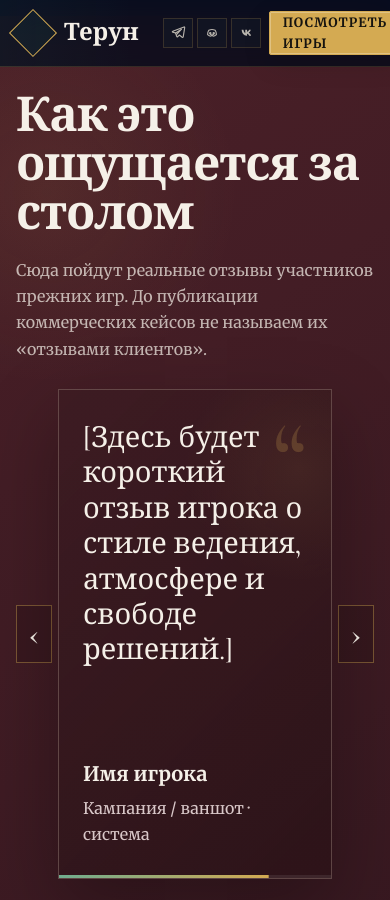
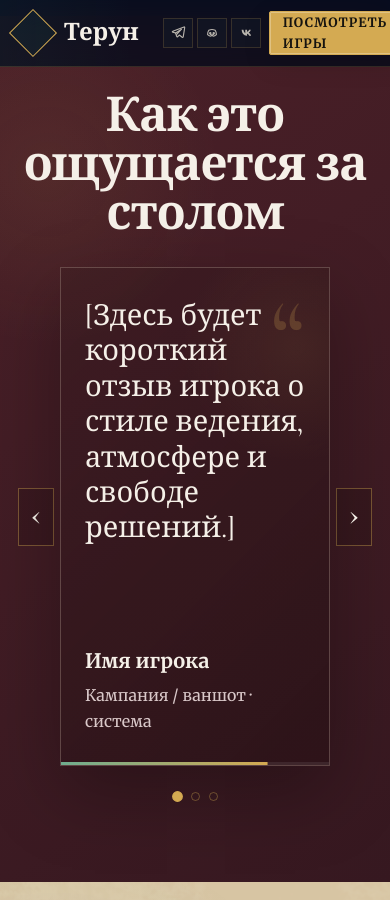
Before and after one commit to BrotherTerun/TerunPfolio, a Jekyll site: the page built from gm/index.md, in a window 390 px wide and 900 px high, scrolled down 7049 px. Built offline with Jekyll 4.4.1, drawn with Linux system fonts in a browser that asks for light colours; some web fonts are replaced; some of the changed lines change nothing that is shown.

Commit message:
Polish GM review carousel layout

```diff
--- a/gm/index.md
+++ b/gm/index.md
@@ -220,10 +220,20 @@
      ========================================================= */
   .gm-review-carousel__shell {
     position: relative;
+    width: min(calc(100% - 64px), 1540px);
+    max-width: 1540px;
   }
 
   .gm-review-carousel__heading {
-    margin-bottom: clamp(20px, 3dvh, 34px);
+    display: block;
+    max-width: none;
+    margin: 0 auto clamp(24px, 3.2dvh, 38px);
+    text-align: center;
+  }
+
+  .gm-review-carousel__heading h2 {
+    max-width: none;
+    margin-inline: auto;
   }
 
   .gm-review-carousel__stage {
@@ -231,7 +241,7 @@
     display: grid;
     grid-template-columns: auto minmax(0, 1fr) auto;
     align-items: center;
-    gap: clamp(12px, 1.8vw, 24px);
+    gap: clamp(14px, 1.5vw, 22px);
   }
 
   .gm-review-carousel__viewport {
@@ -268,8 +278,8 @@
     flex: 0 0 100%;
     width: 100%;
     min-width: 100%;
-    min-height: clamp(320px, 44dvh, 470px);
-    padding: clamp(34px, 4vw, 66px);
+    min-height: clamp(430px, 54dvh, 560px);
+    padding: clamp(48px, 4.6vw, 78px);
     border: 0;
     background:
       radial-gradient(circle at 88% 16%, var(--gm-gold-a08), var(--gm-transparent) 24%),
@@ -289,9 +299,9 @@
   }
 
   .gm-review-slide > p {
-    max-width: 980px;
-    margin-bottom: clamp(36px, 6dvh, 74px);
-    font-size: clamp(1.65rem, min(2.35vw, 4dvh), 2.45rem);
+    max-width: 1120px;
+    margin-bottom: clamp(42px, 7dvh, 82px);
+    font-size: clamp(1.75rem, min(2.55vw, 4.2dvh), 2.7rem);
   }
 
   .gm-review-slide footer {
@@ -313,12 +323,22 @@
     color: var(--gm-text);
     font-family: var(--gm-font-display);
     font-size: clamp(2rem, 3vw, 3rem);
+    line-height: 1;
     cursor: pointer;
     transition:
       border-color .2s ease,
       color .2s ease,
       background-color .2s ease,
       transform .2s ease;
+  }
+
+  .gm-review-carousel__button > span {
+    width: 100%;
+    height: 100%;
+    display: grid;
+    place-items: center;
+    line-height: 1;
+    transform: translateY(-0.08em);
   }
 
   .gm-review-carousel__button:hover,
@@ -393,26 +413,24 @@
   }
 
   @media (max-width: 960px) {
+    .gm-review-carousel__shell {
+      width: min(calc(100% - 36px), var(--gm-max));
+    }
+
     .gm-review-carousel__stage {
       grid-template-columns: 44px minmax(0, 1fr) 44px;
       gap: 10px;
     }
 
     .gm-review-slide {
-      min-height: 360px;
-      padding: 34px 30px;
+      min-height: 380px;
+      padding: 36px 32px;
     }
   }
 
   @media (max-width: 680px) {
     .gm-review-carousel__heading {
-      display: block;
-      text-align: left;
-    }
-
-    .gm-review-carousel__heading > p:last-child {
-      max-width: none;
-      margin-top: 12px;
+      text-align: center;
     }
 
     .gm-review-carousel__stage {
@@ -512,11 +530,8 @@
   data-project-carousel
 >
   <div class="gm-container gm-review-carousel__shell">
-    <div class="gm-section__heading gm-review-carousel__heading">
-      <div>
-        <h2 id="reviews-title">Как это ощущается за столом</h2>
-      </div>
-      <p>Сюда пойдут реальные отзывы участников прежних игр. До публикации коммерческих кейсов не называем их «отзывами клиентов».</p>
+    <div class="gm-section__heading gm-section__heading--stacked gm-review-carousel__heading">
+      <h2 id="reviews-title">Как это ощущается за столом</h2>
     </div>
 
     <div class="gm-review-carousel__stage">
```
